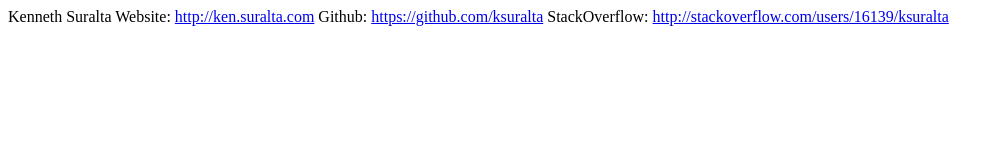
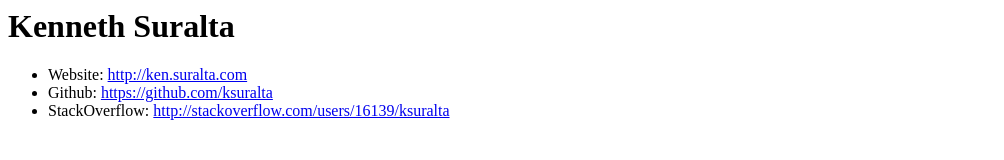
Before and after one commit to ksuralta/ksuralta.github.io, a plain HTML site: page index.html in a window 1280 px wide. Shown: the whole page, without its empty margins (0-1004 px from the left). Drawn offline with Linux system fonts and the light colour scheme.

Commit message:
Update index.html

```diff
--- a/index.html
+++ b/index.html
@@ -1,5 +1,7 @@
-Kenneth Suralta
+<h1>Kenneth Suralta</h1>
 
-Website: <a href="http://ken.suralta.com">http://ken.suralta.com</a>
-Github: <a href="https://github.com/ksuralta">https://github.com/ksuralta</a>
-StackOverflow: <a href="http://stackoverflow.com/users/16139/ksuralta">http://stackoverflow.com/users/16139/ksuralta</a>
+<ul>
+  <li>Website: <a href="http://ken.suralta.com">http://ken.suralta.com</a></li>
+  <li>Github: <a href="https://github.com/ksuralta">https://github.com/ksuralta</a></li>
+  <li>StackOverflow: <a href="http://stackoverflow.com/users/16139/ksuralta">http://stackoverflow.com/users/16139/ksuralta</a></li>
+</ul>
```
